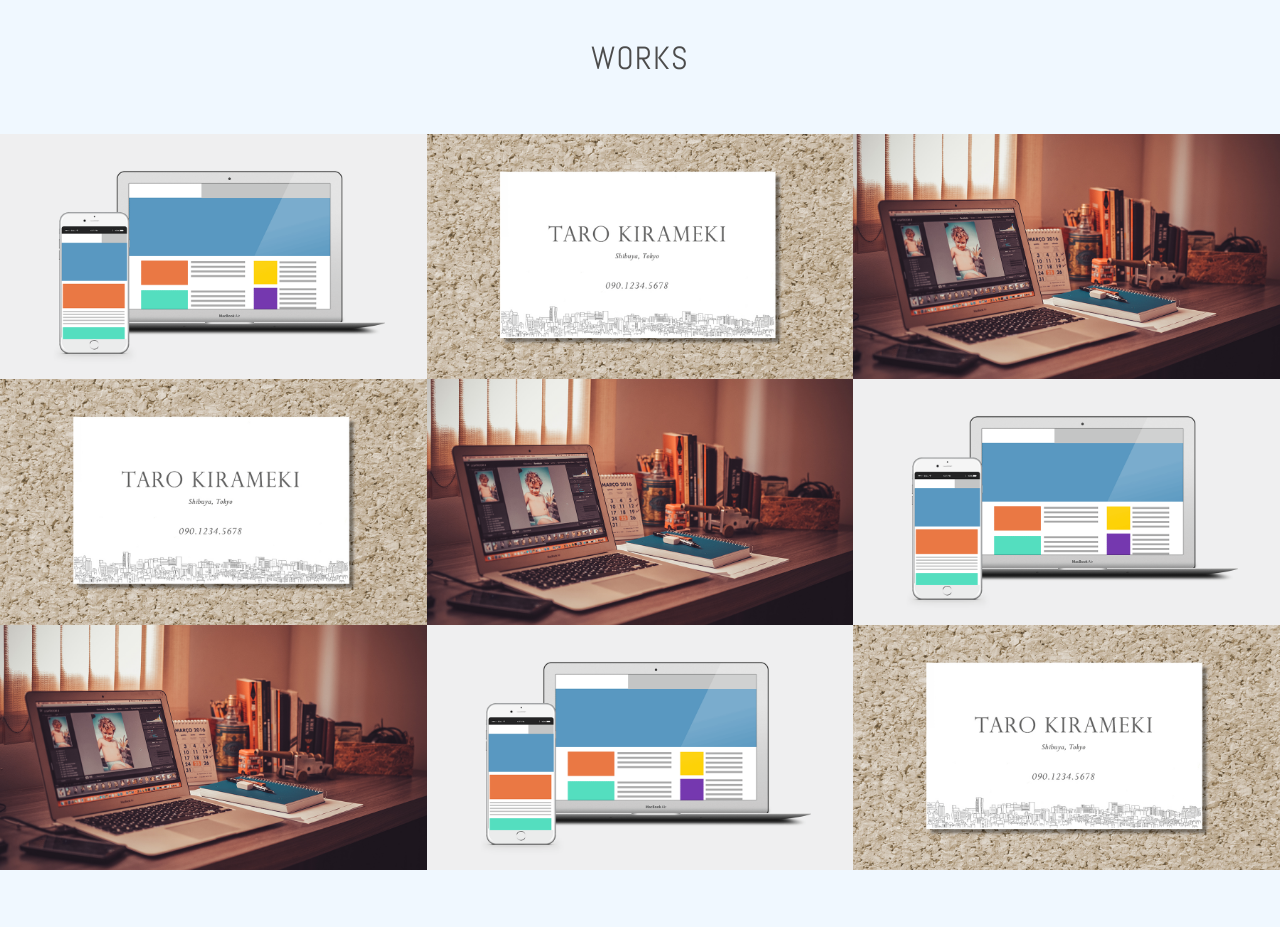
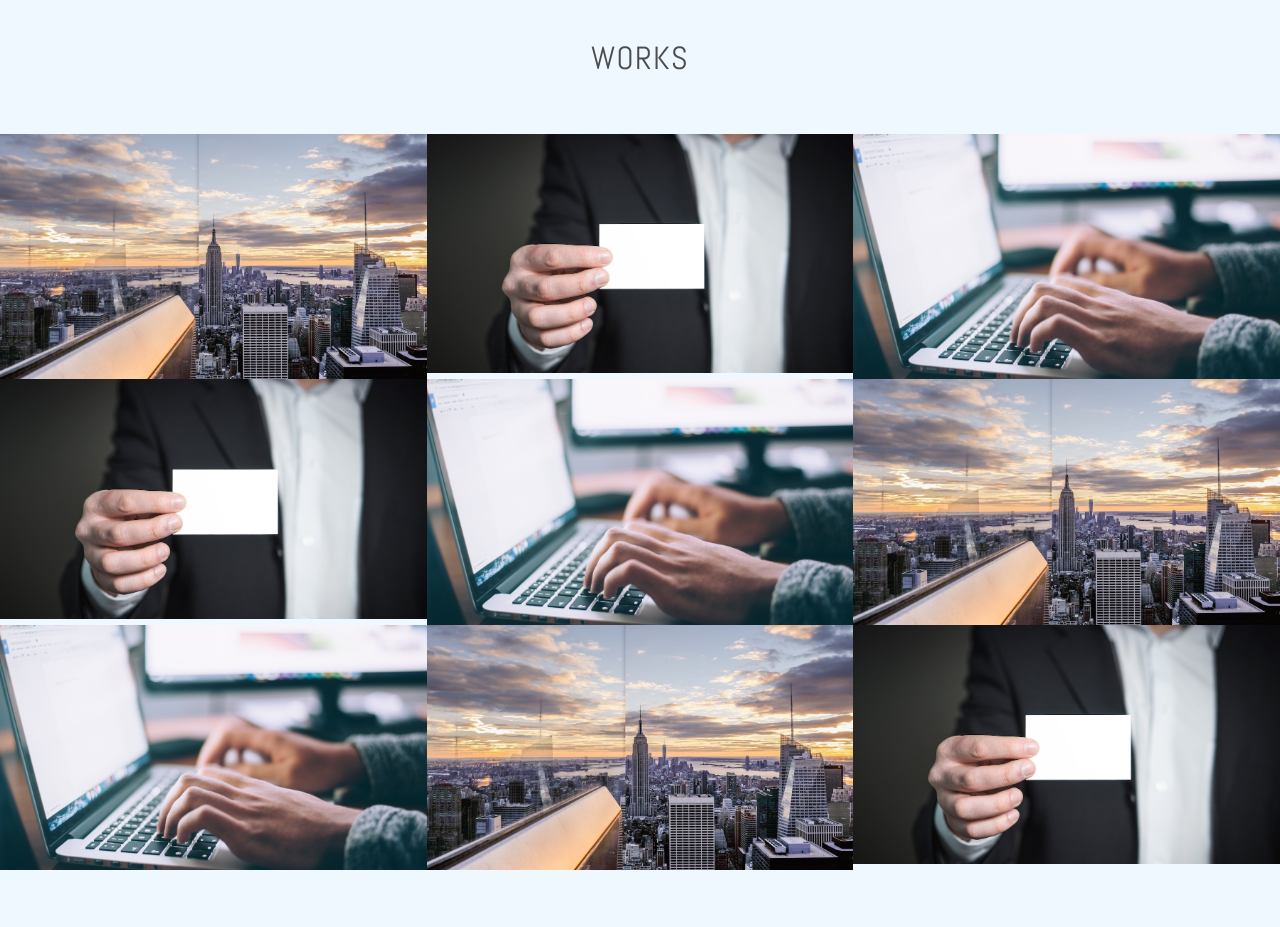
Before and after one commit to masamasa0123/masamasa0123.github.io, a plain HTML site: page index.html in a window 1280 px wide. Shown: the part 1060-1987 px from the top of the page. Drawn offline with nearby package versions, Linux system fonts and the light colour scheme.

Commit message:
add images

```diff
--- a/index.html
+++ b/index.html
@@ -14,7 +14,7 @@
             <a href="#contact" class="button-contact"><i aria-label="お問い合わせ" class="fa fa-envelope-o"></i></a>
             <div class="profile">
                 <h1 class="site-title abel uppercase text-center">Web Designer <span>Masanori Sekiguchi</span></h1>
-                <img src="./images/img_profile.jpg" alt="プロフィール写真" width="140" height="140" class="block-center profile-icon">
+                <img src="./images/profile.jpg" alt="プロフィール写真" width="140" height="140" class="block-center profile-icon">
                 <p>熊本県在住のWebデザイナー、関口正憲です。オンラインスクールでWeb制作について学んでいます。これからさらにWeb制作の技術や知識を身につけて、Webサイト運用や問題解決のアドバイスもできるデザイナーになりたいと思っています。</p>
             </div>
         </header>
@@ -43,7 +43,7 @@
                 <h2 class="text-center">Works</h2>
                 <div class="works-box">
                     <a href="#">
-                        <img src="./images/img_work_site.png" alt="株式会社きらめき コーポレートサイト様 Webサイトデザイン">
+                        <img src="./images/work_site.jpg" alt="株式会社きらめき コーポレートサイト様 Webサイトデザイン">
                         <div class="works-box-inner">
                             <div class="text-center">
                                 <h3>株式会社きらめき コーポレートサイト</h3>
@@ -55,7 +55,7 @@
                 </div>
                 <div class="works-box">
                     <a href="#">
-                        <img src="./images/img_work_card.jpg" alt="きらめき花子様 名刺デザイン">
+                        <img src="./images/work_card.jpg" alt="きらめき花子様 名刺デザイン">
                         <div class="works-box-inner">
                             <div class="text-center">
                                 <h3>きらめき花子様 名刺</h3>
@@ -67,7 +67,7 @@
                 </div>
                 <div class="works-box">
                     <a href="#">
-                        <img src="./images/img_work_blog.jpg" alt="WordPressオリジナルテーマ">
+                        <img src="./images/work_blog.jpg" alt="WordPressオリジナルテーマ">
                         <div class="works-box-inner">
                             <div class="text-center">
                                 <h3>ブログデザイン</h3>
@@ -79,7 +79,7 @@
                 </div>
                 <div class="works-box">
                     <a href="#">
-                        <img src="./images/img_work_card.jpg" alt="きらめき花子様 名刺デザイン">
+                        <img src="./images/work_card.jpg" alt="きらめき花子様 名刺デザイン">
                         <div class="works-box-inner">
                             <div class="text-center">
                                 <h3>きらめき花子様 名刺</h3>
@@ -91,7 +91,7 @@
                 </div>
                 <div class="works-box">
                     <a href="#">
-                        <img src="./images/img_work_blog.jpg" alt="WordPressオリジナルテーマ">
+                        <img src="./images/work_blog.jpg" alt="WordPressオリジナルテーマ">
                         <div class="works-box-inner">
                             <div class="text-center">
                                 <h3>ブログデザイン</h3>
@@ -103,7 +103,7 @@
                 </div>
                 <div class="works-box">
                     <a href="#">
-                        <img src="./images/img_work_site.png" alt="株式会社きらめき コーポレートサイト様 Webサイトデザイン">
+                        <img src="./images/work_site.jpg" alt="株式会社きらめき コーポレートサイト様 Webサイトデザイン">
                         <div class="works-box-inner">
                             <div class="text-center">
                                 <h3>株式会社きらめき コーポレートサイト</h3>
@@ -115,7 +115,7 @@
                 </div>
                 <div class="works-box">
                     <a href="#">
-                        <img src="./images/img_work_blog.jpg" alt="WordPressオリジナルテーマ">
+                        <img src="./images/work_blog.jpg" alt="WordPressオリジナルテーマ">
                         <div class="works-box-inner">
                             <div class="text-center">
                                 <h3>ブログデザイン</h3>
@@ -127,7 +127,7 @@
                 </div>
                 <div class="works-box">
                     <a href="#">
-                        <img src="./images/img_work_site.png" alt="株式会社きらめき コーポレートサイト様 Webサイトデザイン">
+                        <img src="./images/work_site.jpg" alt="株式会社きらめき コーポレートサイト様 Webサイトデザイン">
                         <div class="works-box-inner">
                             <div class="text-center">
                                 <h3>株式会社きらめき コーポレートサイト</h3>
@@ -139,7 +139,7 @@
                 </div>
                 <div class="works-box">
                     <a href="#">
-                        <img src="./images/img_work_card.jpg" alt="きらめき花子様 名刺デザイン">
+                        <img src="./images/work_card.jpg" alt="きらめき花子様 名刺デザイン">
                         <div class="works-box-inner">
                             <div class="text-center">
                                 <h3>きらめき花子様 名刺</h3>
```
Also changed, not shown: images/profile.jpg (added), images/work_blog.jpg (added), images/work_card.jpg (added), images/work_site.jpg (added).
